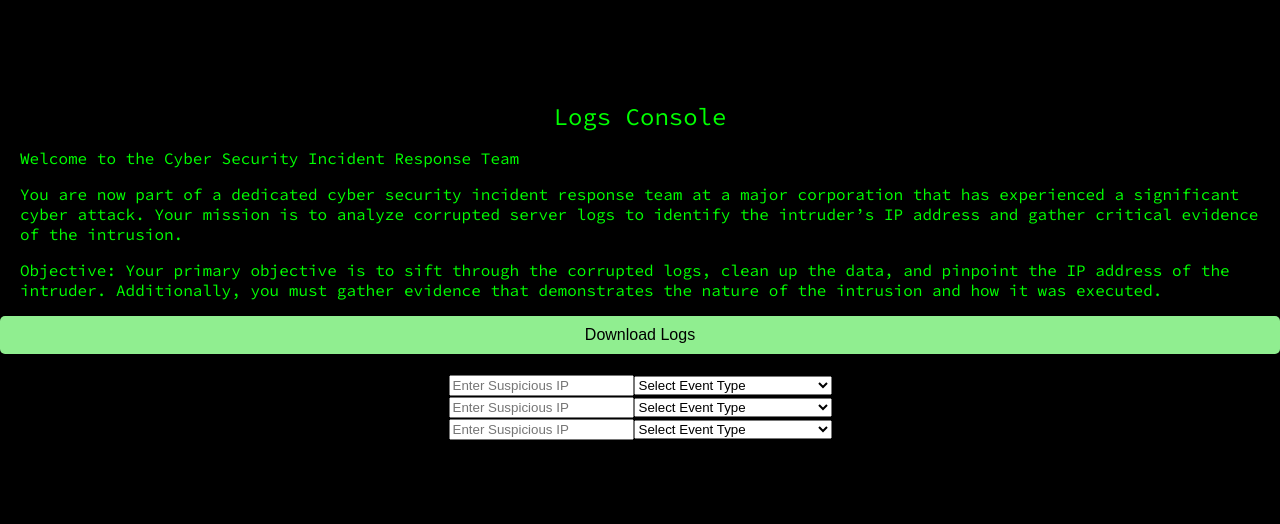
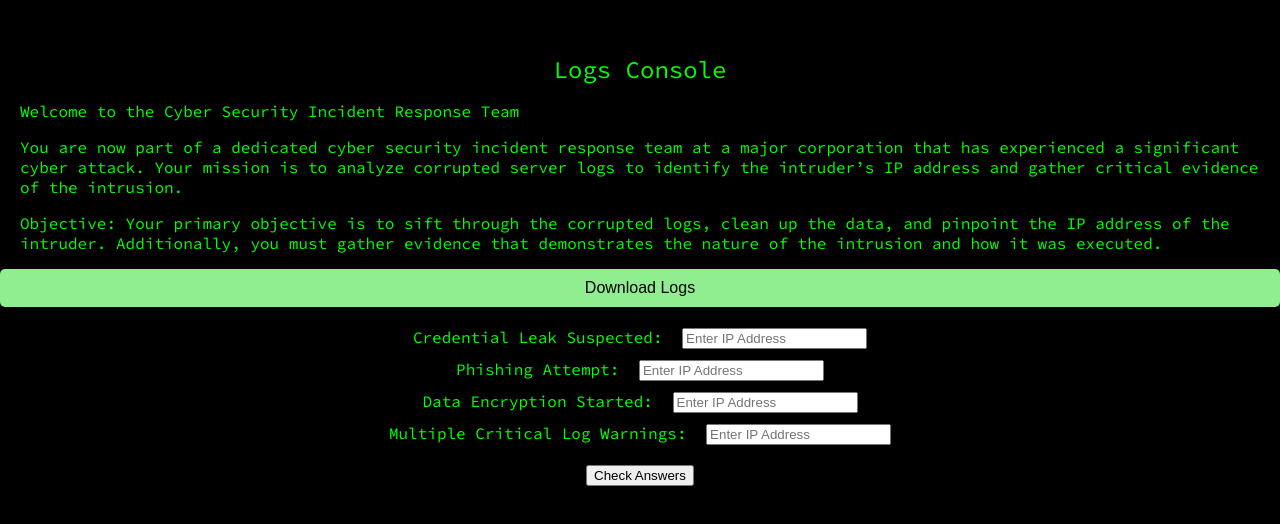
Before and after one commit to kartikey-onlineGOD/BitCamp-2024-Cyber-, a React (Create React App) app in the folder my-react-app/: page /LogsCU in a window 1280 px wide. Shown: the part 140-664 px from the top of the page. Built offline with nearby package versions, Linux system fonts and the light colour scheme.

Commit message:
I am cracked af

```diff
--- a/my-react-app/src/LogsCu.js
+++ b/my-react-app/src/LogsCu.js
@@ -17,19 +17,26 @@ const LogsCu = () => {
 
   const [displayedText, setDisplayedText] = useState([]);
   const [textIndex, setTextIndex] = useState(0);
-  const [ips, setIps] = useState({ ip1: "", ip2: "", ip3: "" });
-  const [selections, setSelections] = useState({
-    sel1: "",
-    sel2: "",
-    sel3: "",
+  const [ipEntries, setIpEntries] = useState({
+    credentialLeak: "",
+    criticalWarnings: "",
+    phishingAttempt: "",
+    dataEncryption: "",
   });
 
-  const options = [
-    "Data Encryption Started",
-    "Credential Leak Suspected",
-    "Phishing Attempt",
-    "Multiple Critical Log Warnings",
-  ];
+  const events = {
+    credentialLeak: "Credential Leak Suspected",
+    phishingAttempt: "Phishing Attempt",
+    dataEncryption: "Data Encryption Started",
+    criticalWarnings: "Multiple Critical Log Warnings",
+  };
+
+  const correctAnswers = {
+    dataEncryption: "10.10.34.59",
+    credentialLeak: "10.10.34.58",
+    phishingAttempt: "10.10.34.57",
+    criticalWarnings: "10.10.34.56",
+  };
 
   useEffect(() => {
     if (textIndex < instructions.length) {
@@ -74,12 +81,23 @@ MjAyMy0wNC0yMyAwMDowNTowMCBXQVJOIFBvc3NpYmxlIHBoaXNoaW5nIGF0dGVtcHQgSVAgMTAuMTAu
     document.body.removeChild(element);
   };
 
-  const handleIpChange = (event, key) => {
-    setIps({ ...ips, [key]: event.target.value });
+  const handleInputChange = (event, key) => {
+    setIpEntries({ ...ipEntries, [key]: event.target.value });
   };
 
-  const handleSelectionChange = (event, key) => {
-    setSelections({ ...selections, [key]: event.target.value });
+  const validateInputs = () => {
+    let validationResults = true;
+    for (const key in correctAnswers) {
+      if (ipEntries[key] !== correctAnswers[key]) {
+        validationResults = false;
+        break;
+      }
+    }
+    alert(
+      validationResults
+        ? "All entries are correct!"
+        : "Some entries are incorrect, please review."
+    );
   };
 
   return (
@@ -100,28 +118,21 @@ MjAyMy0wNC0yMyAwMDowNTowMCBXQVJOIFBvc3NpYmxlIHBoaXNoaW5nIGF0dGVtcHQgSVAgMTAuMTAu
       </button>{" "}
       <div>
         {" "}
-        {Object.keys(ips).map((key, index) => (
-          <div key={key}>
+        {Object.entries(events).map(([key, label]) => (
+          <div key={key} style={{ marginBottom: "10px" }}>
+            <label style={{ marginRight: "10px" }}> {label}: </label>{" "}
             <input
               type="text"
-              value={ips[key]}
-              onChange={(event) => handleIpChange(event, key)}
-              placeholder="Enter Suspicious IP"
+              value={ipEntries[key]}
+              onChange={(event) => handleInputChange(event, key)}
+              placeholder="Enter IP Address"
             />
-            <select
-              value={selections[key]}
-              onChange={(event) => handleSelectionChange(event, key)}
-            >
-              <option value=""> Select Event Type </option>{" "}
-              {options.map((option) => (
-                <option key={option} value={option}>
-                  {" "}
-                  {option}{" "}
-                </option>
-              ))}{" "}
-            </select>{" "}
           </div>
         ))}{" "}
+        <button onClick={validateInputs} style={{ marginTop: "10px" }}>
+          {" "}
+          Check Answers{" "}
+        </button>{" "}
       </div>{" "}
     </div>
   );
```
Also changed, not shown: 1 other file (tests, documents, lock files or other folders).
